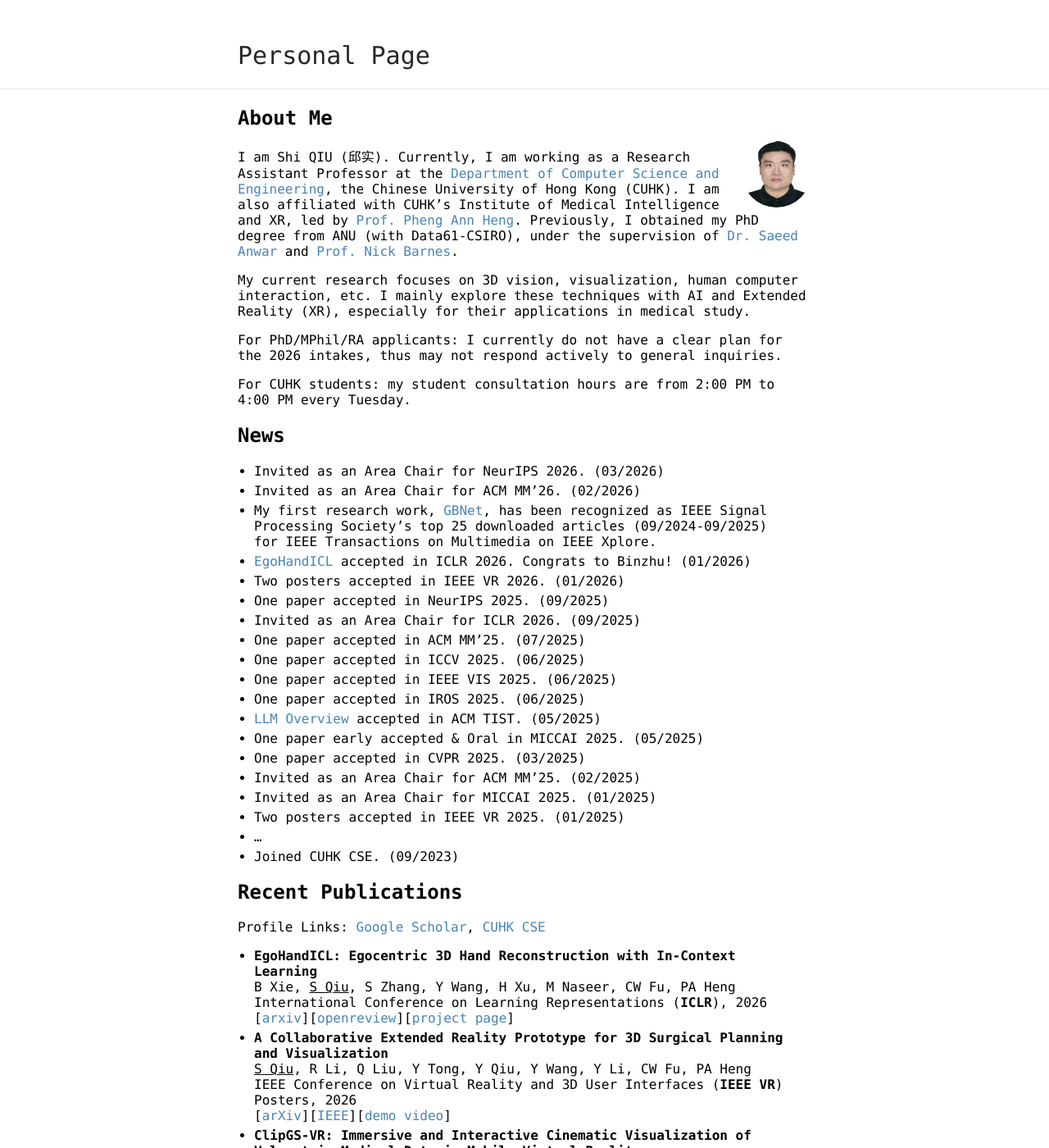
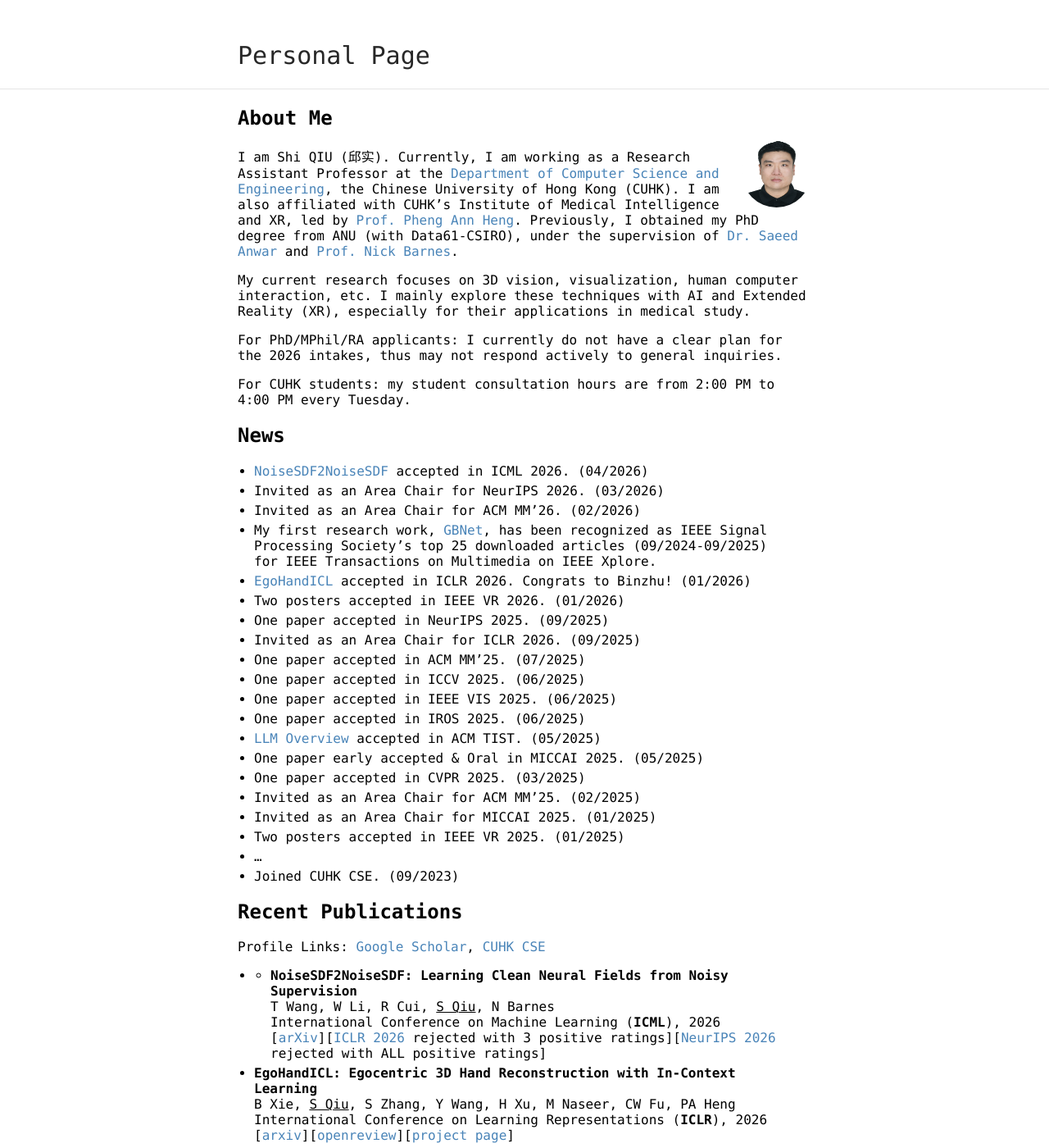
Before and after one commit to ShiQiu0419/ShiQiu0419.github.io, a Jekyll site: the page built from index.md, in a window 1280 px wide and 1400 px high. Shown: the whole window at 82% size. Built offline with Jekyll 4.4.1, drawn with Linux system fonts in a browser that asks for light colours; our own code applies the rules of GitHub Pages for plain Markdown files; some of the changed text lies outside the part shown.

Commit message:
Update index.md

```diff
--- a/index.md
+++ b/index.md
@@ -14,6 +14,7 @@ For PhD/MPhil/RA applicants: I currently do not have a clear plan for the 2026 i
 For CUHK students: my student consultation hours are from 2:00 PM to 4:00 PM every Tuesday.
 
 ## News
+* [NoiseSDF2NoiseSDF](https://arxiv.org/abs/2507.13595) accepted in ICML 2026. (04/2026)
 * Invited as an Area Chair for NeurIPS 2026. (03/2026)
 * Invited as an Area Chair for ACM MM'26. (02/2026)
 * My first research work, [GBNet](https://ieeexplore.ieee.org/document/9410405), has been recognized as IEEE Signal Processing Society’s top 25 downloaded articles (09/2024-09/2025) for IEEE Transactions on Multimedia on IEEE Xplore.
@@ -36,6 +37,10 @@ For CUHK students: my student consultation hours are from 2:00 PM to 4:00 PM eve
 
 ## Recent Publications
 Profile Links: [Google Scholar](https://scholar.google.com/citations?user=OPNVthUAAAAJ), [CUHK CSE](https://www.cse.cuhk.edu.hk/people/faculty/shi-qiu/)
+* * **NoiseSDF2NoiseSDF: Learning Clean Neural Fields from Noisy Supervision**
+T Wang, W Li, R Cui, <ins>S Qiu</ins>, N Barnes
+International Conference on Machine Learning (**ICML**), 2026
+[[arXiv](https://arxiv.org/abs/2507.13595)][[ICLR 2026](https://openreview.net/forum?id=NCxjfPjd3z) rejected with 3 positive ratings][[NeurIPS 2026](https://openreview.net/forum?id=t2RdzbtBk5) rejected with ALL positive ratings]
 * **EgoHandICL: Egocentric 3D Hand Reconstruction with In-Context Learning**
 B Xie, <ins>S Qiu</ins>, S Zhang, Y Wang, H Xu, M Naseer, CW Fu, PA Heng
 International Conference on Learning Representations (**ICLR**), 2026
```
Also changed, not shown: other parts of index.md (+0 -4 lines).
